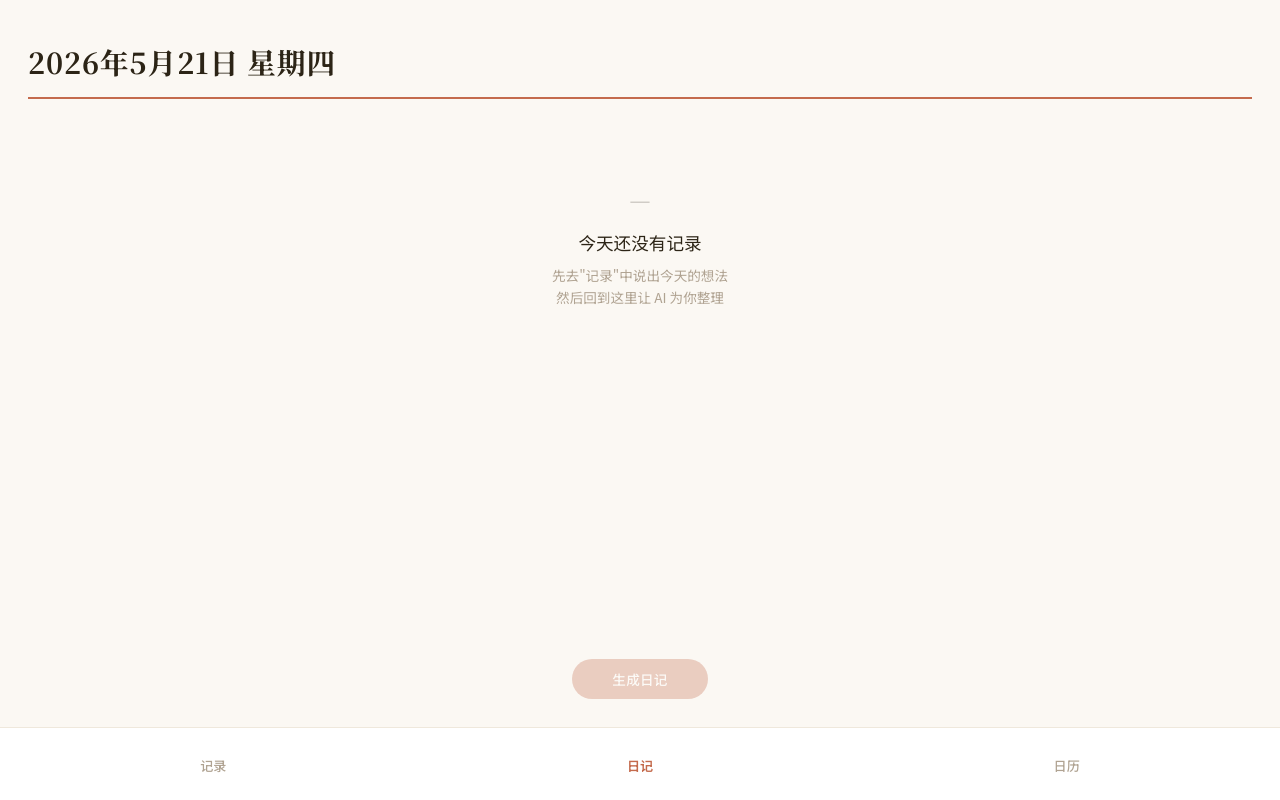
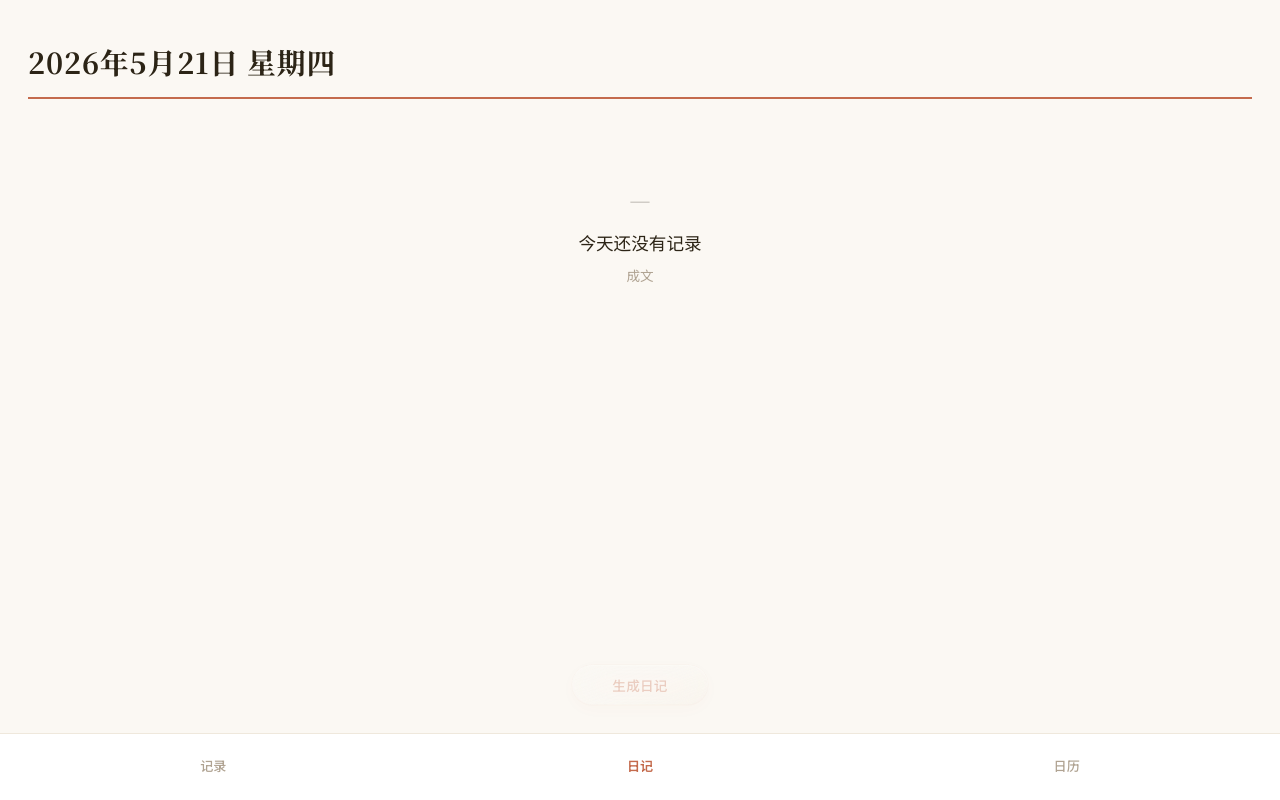
Before and after one commit to haoma5709/diary, a Next.js app in the folder diary/: page /diary in a window 1280 px wide. Built offline with nearby package versions, Linux system fonts and the light colour scheme; no server answers; the database is empty; a web font is replaced by a local one.

Commit message:
feat: 液态玻璃方案C — 发送按钮/生成按钮/首页图标/日历切换/TabBar上移

```diff
--- a/diary/src/app/calendar/page.tsx
+++ b/diary/src/app/calendar/page.tsx
@@ -148,16 +148,16 @@ export default function CalendarPage() {
         >
           &lt;
         </button>
-        <div className="flex border border-linen rounded-xl overflow-hidden">
+        <div className="flex gap-1 rounded-xl p-0.5">
           <button
             onClick={() => setView("week")}
-            className={`py-2 px-4 text-[0.8rem] font-sans cursor-pointer transition-all ${view === "week" ? "bg-rust text-white border-rust" : "bg-transparent text-ink-muted border-transparent"}`}
+            className={`py-2 px-4 text-[0.8rem] font-sans cursor-pointer transition-all rounded-[10px] ${view === "week" ? "glass-surface text-rust font-semibold" : "bg-transparent text-ink-muted"}`}
           >
             周
           </button>
           <button
             onClick={() => setView("month")}
-            className={`py-2 px-4 text-[0.8rem] font-sans cursor-pointer transition-all border-l-0 ${view === "month" ? "bg-rust text-white border-rust" : "bg-transparent text-ink-muted border-transparent"}`}
+            className={`py-2 px-4 text-[0.8rem] font-sans cursor-pointer transition-all rounded-[10px] ${view === "month" ? "glass-surface text-rust font-semibold" : "bg-transparent text-ink-muted"}`}
           >
             月
           </button>
--- a/diary/src/app/diary/page.tsx
+++ b/diary/src/app/diary/page.tsx
@@ -166,7 +166,7 @@ export default function DiaryPage() {
             <p className="text-2xl opacity-20 mb-4">—</p>
             <p className="font-serif text-[1.1rem] text-ink mb-1.5">今天还没有记录</p>
             <p className="text-[0.85rem] text-ink-muted leading-relaxed">
-              先去"记录"中说出今天的想法<br />然后回到这里让 AI 为你整理
+成文
             </p>
           </div>
         )}
@@ -178,7 +178,7 @@ export default function DiaryPage() {
           <button
             onClick={handleGenerate}
             disabled={generating || !entry?.raw_notes.length}
-            className="px-10 py-2.5 bg-rust text-white border-0 rounded-full text-[0.85rem] font-medium font-sans tracking-[0.02em] cursor-pointer transition-all duration-200 active:bg-rust-hover active:scale-[0.97] disabled:opacity-30 disabled:cursor-not-allowed disabled:scale-100"
+            className="glass-warm px-10 py-2.5 rounded-full text-[0.85rem] font-medium font-sans tracking-[0.02em] cursor-pointer transition-all duration-200 text-rust active:scale-[0.97] disabled:opacity-30 disabled:cursor-not-allowed disabled:scale-100"
           >
             {generating ? "生成中..." : "生成日记"}
           </button>
--- a/diary/src/app/globals.css
+++ b/diary/src/app/globals.css
@@ -16,3 +16,40 @@ html, body {
   height: 100dvh;
   overflow: hidden;
 }
+
+/* 液态玻璃 — 暖色版 (方案C) */
+.glass-warm {
+  background: linear-gradient(
+    160deg,
+    rgba(255,255,255,0.45) 0%,
+    rgba(251,248,243,0.25) 60%,
+    rgba(196,107,77,0.08) 100%
+  );
+  backdrop-filter: blur(18px) saturate(1.2);
+  -webkit-backdrop-filter: blur(18px) saturate(1.2);
+  box-shadow:
+    inset 0 1px 0 rgba(255,255,255,0.8),
+    inset 0 -1px 0 rgba(196,107,77,0.06),
+    0 4px 20px rgba(196,107,77,0.08),
+    0 0 0 0.5px rgba(196,107,77,0.12);
+  border: none;
+}
+.glass-warm:active {
+  transform: scale(0.95);
+}
+
+/* 液态玻璃 — 纯白版 (用于表面元素) */
+.glass-surface {
+  background: linear-gradient(
+    160deg,
+    rgba(255,255,255,0.55) 0%,
+    rgba(255,255,255,0.2) 100%
+  );
+  backdrop-filter: blur(18px) saturate(1.2);
+  -webkit-backdrop-filter: blur(18px) saturate(1.2);
+  box-shadow:
+    inset 0 1px 0 rgba(255,255,255,0.8),
+    0 2px 12px rgba(0,0,0,0.04),
+    0 0 0 0.5px rgba(255,255,255,0.3);
+  border: none;
+}
--- a/diary/src/app/page.tsx
+++ b/diary/src/app/page.tsx
@@ -87,7 +87,9 @@ export default function RecordsPage() {
 
         {notes.length === 0 ? (
           <div className="flex flex-col items-center justify-center h-full text-ink-muted/50 text-sm gap-4">
-            <img src="/icon-192.png" alt="语音日记" className="w-20 h-20 opacity-30 rounded-[22px]" />
+            <div className="glass-warm w-[88px] h-[88px] rounded-[24px] flex items-center justify-center opacity-70">
+              <img src="/icon-192.png" alt="语音日记" className="w-14 h-14 rounded-[16px]" />
+            </div>
             <p>所学，所思，所行，所想</p>
           </div>
         ) : (
@@ -139,7 +141,7 @@ export default function RecordsPage() {
       </div>
 
       {/* Input — minimalist unified baseline */}
-      <div className="fixed-slot bg-surface border-t border-linen py-2.5 px-[28px]">
+      <div className="fixed-slot bg-surface border-t border-linen py-2 px-[28px]">
         <div className="relative">
           <div className="flex gap-3 items-center">
             {showExpandBtn && (
@@ -168,11 +170,8 @@ export default function RecordsPage() {
             <button
               onClick={handleSave}
               disabled={!text.trim() || saving}
-              className="w-[40px] h-[40px] rounded-full border-[1.5px] flex items-center justify-center text-base shrink-0 transition-all duration-200 active:scale-[0.92] disabled:opacity-20 cursor-pointer bg-transparent"
-              style={{
-                borderColor: text.trim() ? "#c46b4d" : "#d9cfbf",
-                color: text.trim() ? "#c46b4d" : "#b0a392",
-              }}
+              className="glass-warm w-[40px] h-[40px] rounded-full flex items-center justify-center text-base shrink-0 transition-all duration-200 active:scale-[0.92] disabled:opacity-20 cursor-pointer"
+              style={{ color: text.trim() ? "#c46b4d" : "#b0a392" }}
             >
               ↑
             </button>
--- a/diary/src/components/TabBar.tsx
+++ b/diary/src/components/TabBar.tsx
@@ -14,7 +14,7 @@ export default function TabBar({ active }: Props) {
   ] as const;
 
   return (
-    <nav className="fixed-slot flex border-t border-linen bg-surface pt-3.5 pb-[calc(env(safe-area-inset-bottom,8px)+10px)]">
+    <nav className="fixed-slot flex border-t border-linen bg-surface pt-2 pb-[calc(env(safe-area-inset-bottom,8px)+10px)]">
       {tabs.map((tab) => (
         <Link
           key={tab.key}
```
